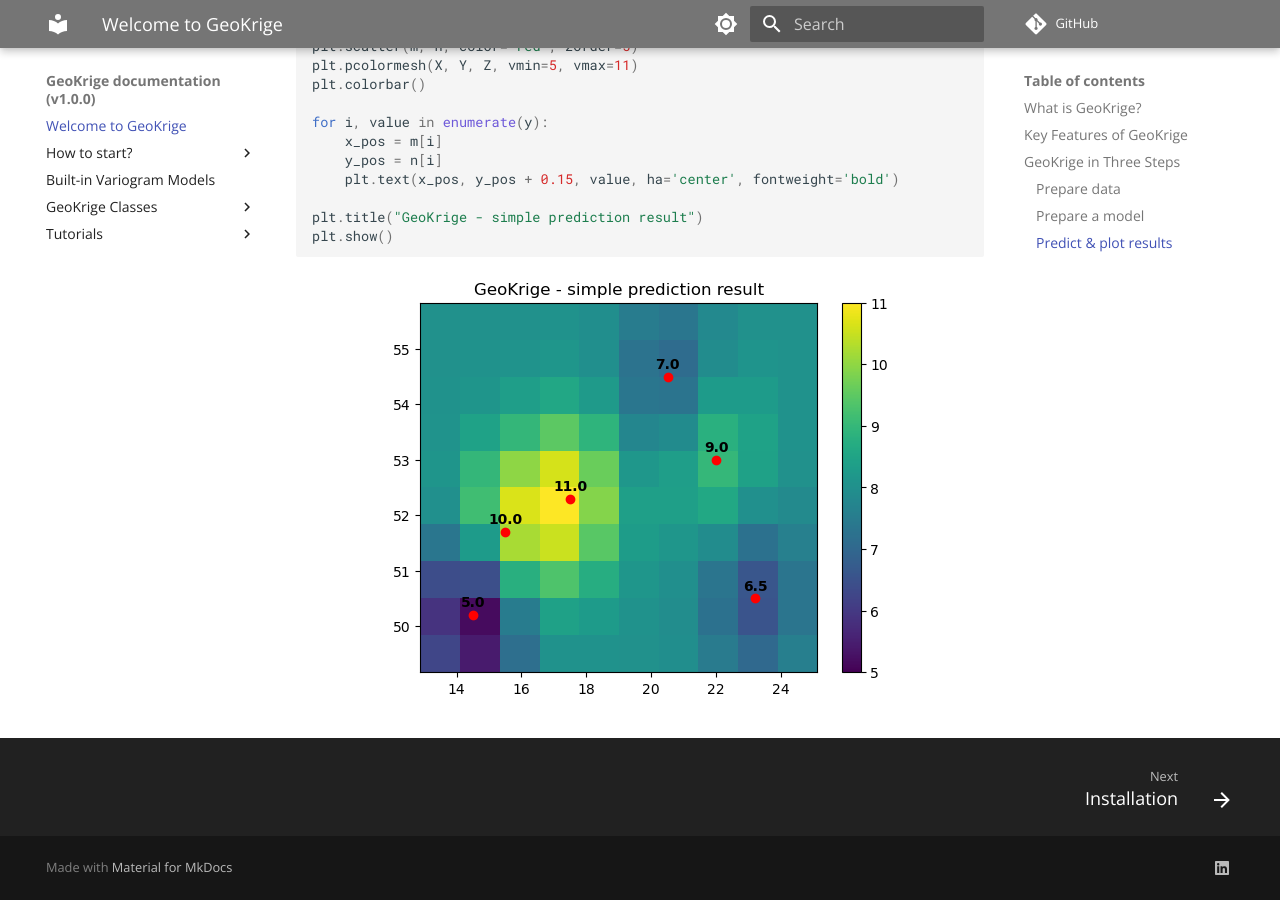
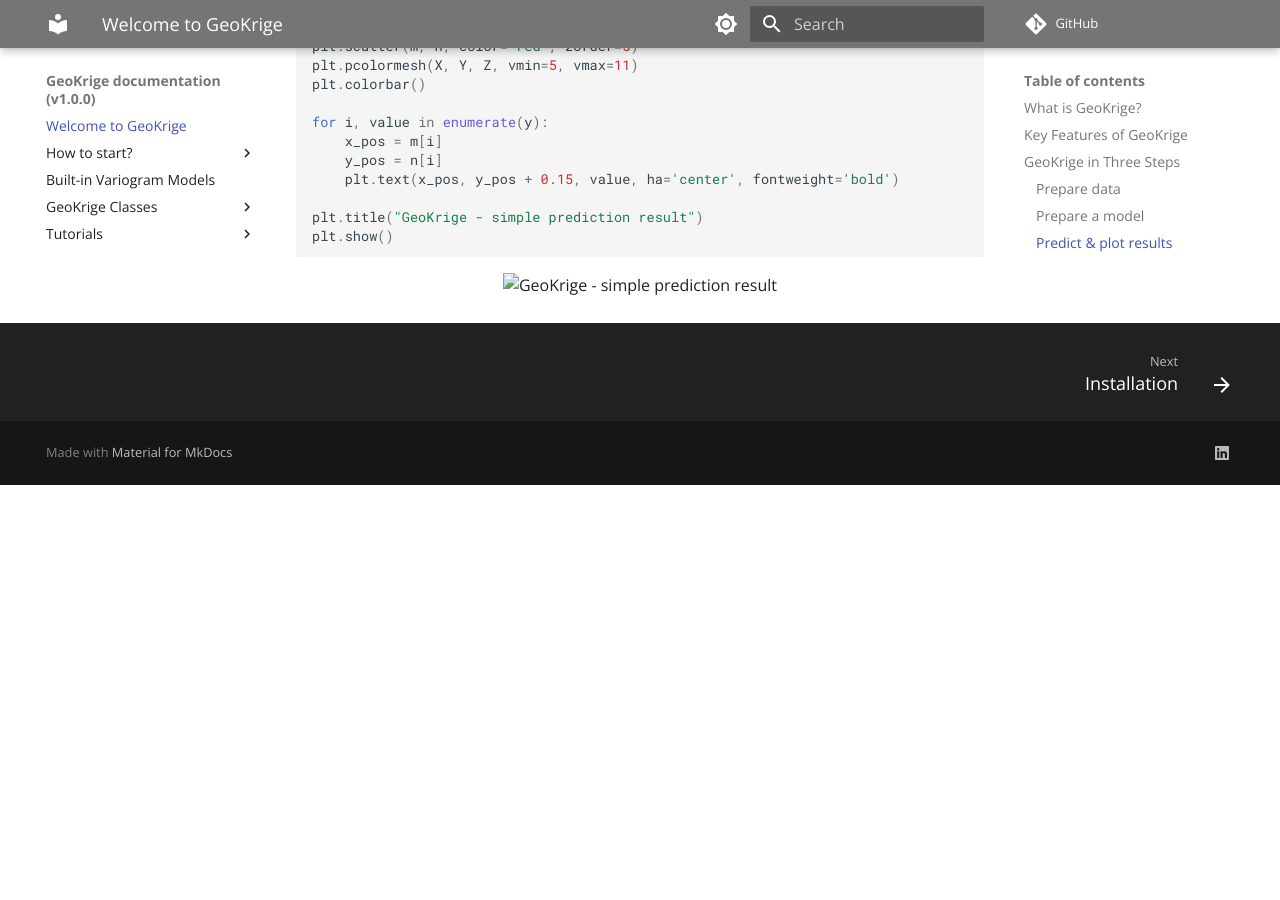
Before and after one commit to pdGruby/geokrige, an MkDocs documentation site: the page built from docs/README.md, in a window 1280 px wide and 900 px high, scrolled down 1779 px. Built offline with MkDocs 1.6.1 and Material for MkDocs 9.7.7, drawn with Linux system fonts in a browser that asks for light colours; comment, search, counter and statistics services are not loaded; after the commit the page ends 2264 px from its top, so only the background shows below that.

Commit message:
init commit

````diff
--- a/docs/README.md
+++ b/docs/README.md
@@ -76,5 +76,5 @@
 ```
 
 <p align="center">
-    <img alt="GeoKrige - simple prediction result" src="../images/index-prediction.png"/>
+    <img alt="GeoKrige - simple prediction result" src="docs/images/index-prediction.png"/>
 </p>
````
